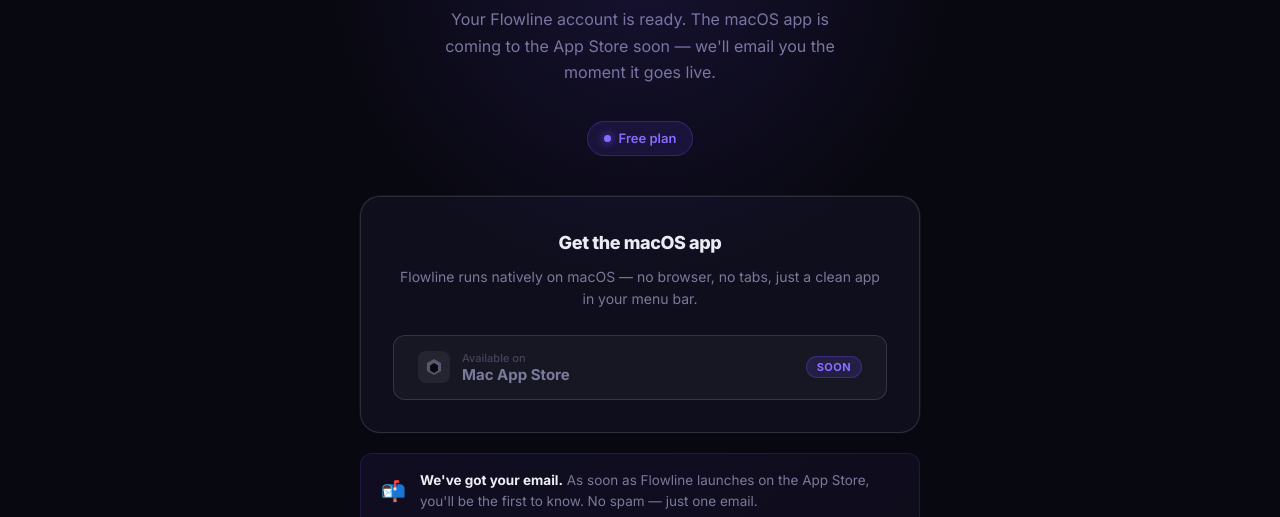
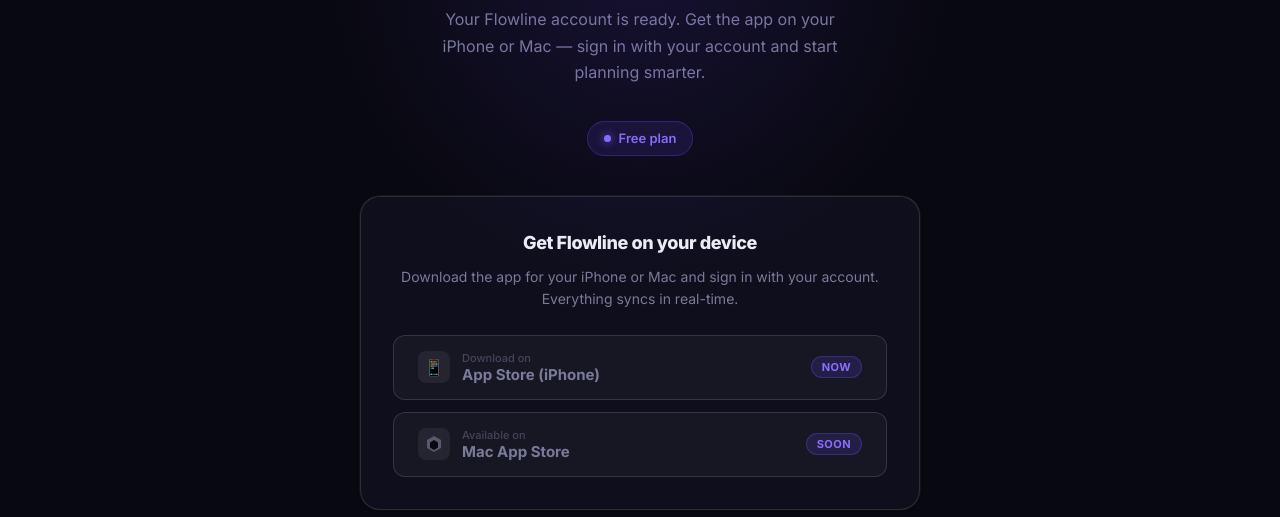
Before and after one commit to danylokv-lang/Flowline, a plain HTML site: page website/welcome.html in a window 1280 px wide. Shown: the part 283-800 px from the top of the page. Drawn offline with Linux system fonts and the light colour scheme; sample sign-in values are in the browser's storage.

Commit message:
WebSite changes

```diff
--- a/website/welcome.html
+++ b/website/welcome.html
@@ -185,7 +185,7 @@
       You're in, <span id="userName">friend</span>.
     </h1>
     <p class="welcome-sub">
-      Your Flowline account is ready. The macOS app is coming to the App Store soon — we'll email you the moment it goes live.
+      Your Flowline account is ready. Get the app on your iPhone or Mac — sign in with your account and start planning smarter.
     </p>
 
     <div class="plan-badge" id="planBadge">
@@ -193,10 +193,20 @@
       <span id="planLabel">Free plan</span>
     </div>
 
-    <!-- Download card -->
+    <!-- Download cards -->
     <div class="download-card">
-      <h3>Get the macOS app</h3>
-      <p>Flowline runs natively on macOS — no browser, no tabs, just a clean app in your menu bar.</p>
+      <h3>Get Flowline on your device</h3>
+      <p>Download the app for your iPhone or Mac and sign in with your account. Everything syncs in real-time.</p>
+
+      <div style="display: flex; gap: 12px; flex-direction: column;">
+        <button class="download-btn" disabled>
+          <div class="btn-icon">📱</div>
+          <div class="download-btn-text">
+            <span class="line1">Download on</span>
+            <span class="line2">App Store (iPhone)</span>
+          </div>
+          <span class="coming-tag">Now</span>
+        </button>
 
         <button class="download-btn" disabled>
           <div class="btn-icon">
@@ -212,11 +222,12 @@
           <span class="coming-tag">Soon</span>
         </button>
       </div>
+    </div>
 
     <!-- Notify strip -->
     <div class="notify-strip">
       <span class="n-icon">📬</span>
-      <p><strong>We've got your email.</strong> As soon as Flowline launches on the App Store, you'll be the first to know. No spam — just one email.</p>
+      <p><strong>We've got your email.</strong> We'll notify you about important updates, new features, and when macOS launches. No spam — just meaningful news.</p>
     </div>
 
     <!-- Account info -->
```
Also changed, not shown: website/index.html (+12 -12 lines). Lines whose indentation alone changed are shown as unchanged.
